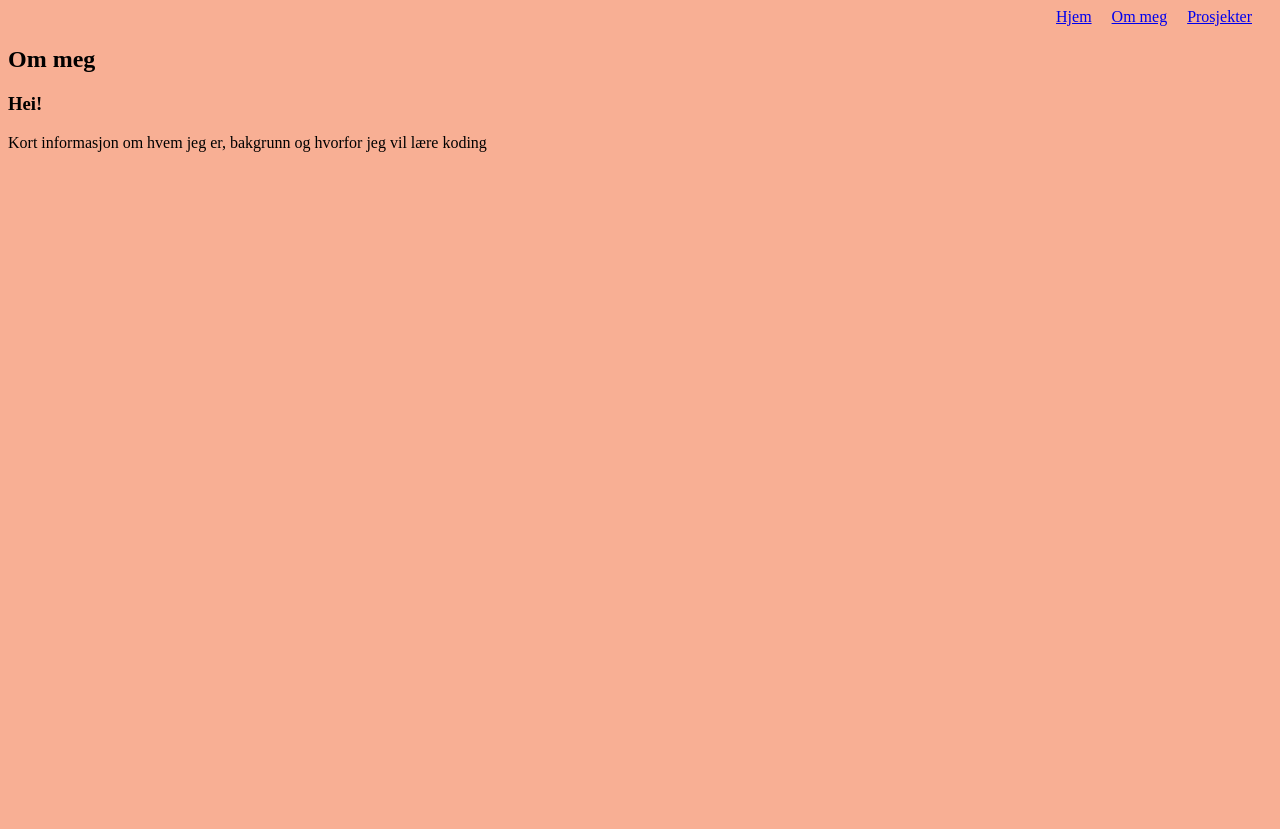
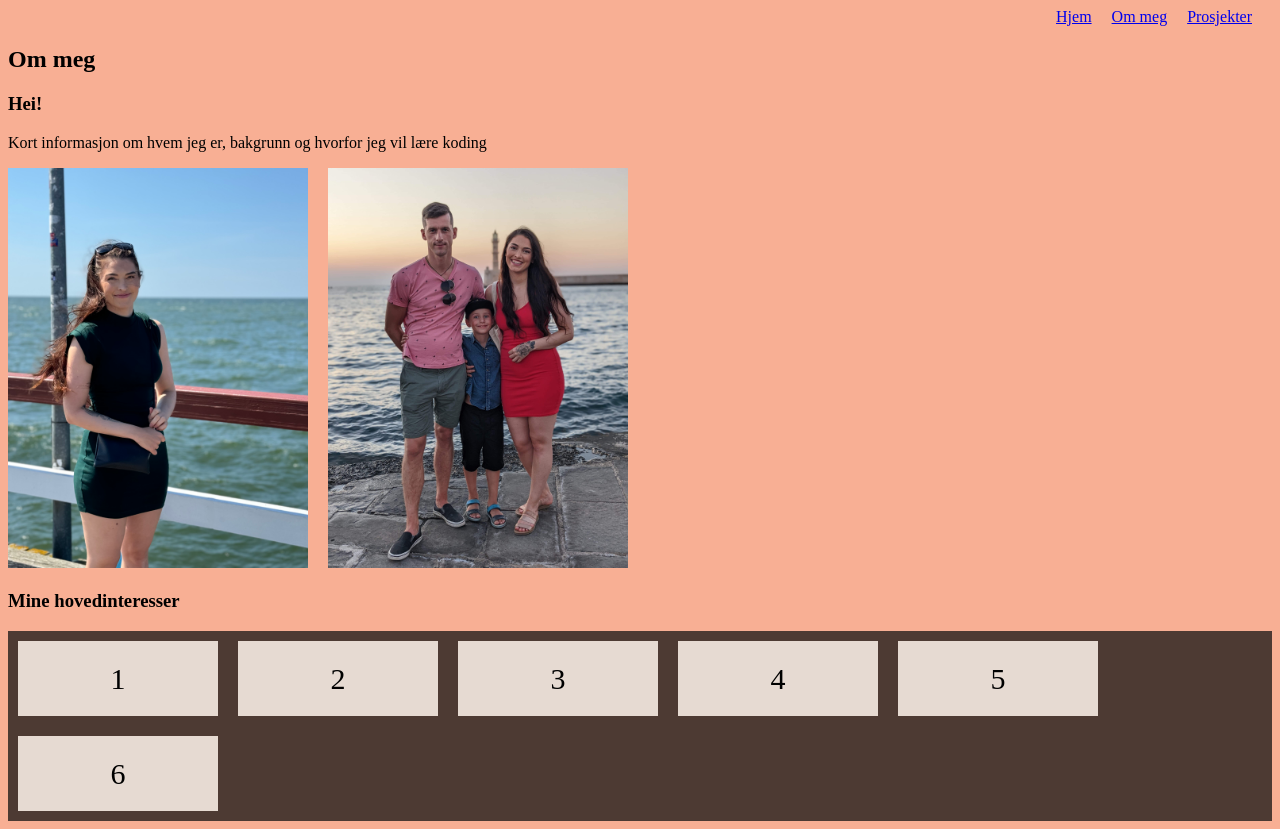
Before and after one commit to Ronjasolberg/Portfolio, a website: page html/om.html in a window 1280 px wide. Before the commit the page ends 800 px from the top, so only its background shows below. Drawn offline with Linux system fonts and the light colour scheme.

Commit message:
Mappe-struktur, semantisk HTML og litt css

```diff
--- a/css/styles.css
+++ b/css/styles.css
@@ -19,3 +19,35 @@ ul {
 .listItem {
 
 }
+
+.image-container {
+  display: flex;
+  flex-wrap: wrap;     /* Bildene "wrap"-er rundt på mindre skjermer */
+  gap: 20px;           /* Mellomrom mellom bildene */
+  justify-content: left;
+}
+
+.image-container div {
+  flex: 1 1 45%;       /* Justerer bredden på div-ene, 45% av foreldren */
+  max-width: 300px;    /* Setter en maks bredde per bilde */
+}
+
+.image-container img {
+  width: 100%;
+  height: auto;
+}
+
+.text-container {
+  display:flex;
+  flex-wrap:wrap;
+  background-color: #4d3a33;
+}
+
+.text-container > div {
+  background-color: #e6dad2;
+  width: 200px;
+  margin: 10px;
+  text-align: center;
+  line-height: 75px;
+  font-size: 30px;
+}
--- a/html/om.html
+++ b/html/om.html
@@ -22,7 +22,21 @@
       <section>
         <h3>Hei!</h3>
         <p>Kort informasjon om hvem jeg er, bakgrunn og hvorfor jeg vil lære koding</p>
-
+        <div class="image-container">
+          <div><img src="../img/Ronja_Palanga.jpeg"></div>
+          <div><img src="../img/Kreta.JPG"></div>
+        </div>
+      </section>
+      <section>
+        <h3>Mine hovedinteresser</h3>
+          <div class="text-container">
+            <div>1</div>
+            <div>2</div>
+            <div>3</div>
+            <div>4</div>
+            <div>5</div>
+            <div>6</div>
+          </div>
       </section>
     </main>
   </body>
```
Also changed, not shown: html/prosjekter.html (+2 -1 lines), img/Kreta.JPG (added), img/Ronja_Palanga.jpeg (added), 1 other file.
